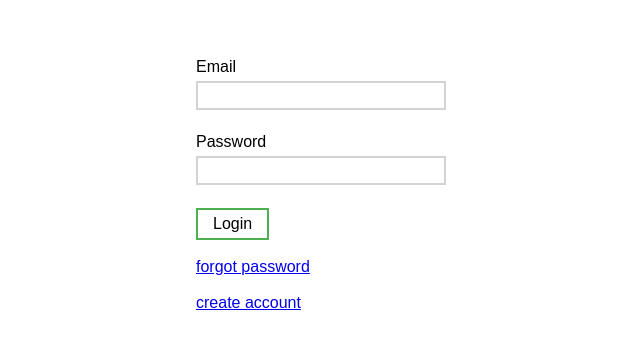
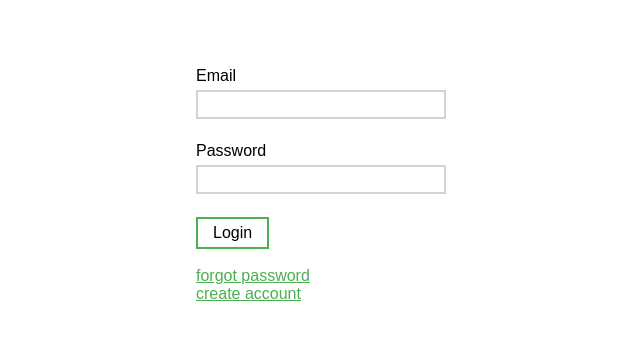
Before and after one commit to adroste/tuc-astro-nowte, a React (Create React App) app in the folder client-user/: page / in a window 1280 px wide. Shown: the part 215-564 px from the top of the page, without its empty margins (319-959 px from the left). Built offline with nearby package versions, Linux system fonts and the light colour scheme.

Commit message:
added first preview of awaiting validation and resend validation screen + fixed an issue in LinkedText

```diff
--- a/client-user/src/screens/AwaitingValidationScreen.js
+++ b/client-user/src/screens/AwaitingValidationScreen.js
@@ -1,5 +1,7 @@
 import React from 'react';
 import PropTypes from 'prop-types';
+import './UserForms.css';
+import LinkedText from "../ui/base/LinkedText";
 
 export default class AwaitingValidationScreen extends React.Component {
     /**
@@ -18,8 +20,11 @@ export default class AwaitingValidationScreen extends React.Component {
 
     render() {
         return (
-            <div>
-                AwaitingValidationScreen
+            <div className="centered-form">
+                <div className="centered-form-inner">
+                    <h3>Please check your mailbox and confirm your email</h3>
+                    <LinkedText label="Log in" onClick={() => this.props.onStateChange("login")}/>
+                </div>
             </div>
         );
     }
--- a/client-user/src/screens/RequestEmailValidationScreen.js
+++ b/client-user/src/screens/RequestEmailValidationScreen.js
@@ -1,5 +1,6 @@
 import React from 'react';
 import PropTypes from 'prop-types';
+import LinkedText from "../ui/base/LinkedText";
 
 export default class RequestEmailValidationScreen extends React.Component {
     /**
@@ -16,10 +17,21 @@ export default class RequestEmailValidationScreen extends React.Component {
         return {};
     }
 
+    handleResendEmailClick = () => {
+        // TODO resend the email
+
+        this.props.onStateChange("awaiting_validation");
+    };
+
     render() {
         return (
-            <div>
-                RequestEmailValidationScreen
+            <div className="centered-form">
+                <div className="centered-form-inner">
+                    <h3>Please check your mailbox for the account validation email and validate your account</h3>
+                    Account validated? <LinkedText label="Log in" onClick={() => this.props.onStateChange("login")}/>
+                    <br/>
+                    Didn't receive the email? <LinkedText label="Resend" onClick={this.handleResendEmailClick}/>
+                </div>
             </div>
         );
     }
--- a/client-user/src/ui/base/LinkedText.css
+++ b/client-user/src/ui/base/LinkedText.css
@@ -1,4 +1,4 @@
 .linked-text{
-    text-decoration: none;
+    text-decoration: underline;
     color: #4CAF50;
 }
--- a/client-user/src/ui/base/LinkedText.js
+++ b/client-user/src/ui/base/LinkedText.js
@@ -29,9 +29,7 @@ export default class LinkedText extends React.Component {
 
     render() {
         return (
-            <div className="linked-text">
-                <a href="#" onClick={this.onClickHandler}>{this.props.label}</a>
-            </div>
+                <a href="#" onClick={this.onClickHandler} className="linked-text">{this.props.label}</a>
         );
     }
 }
```
